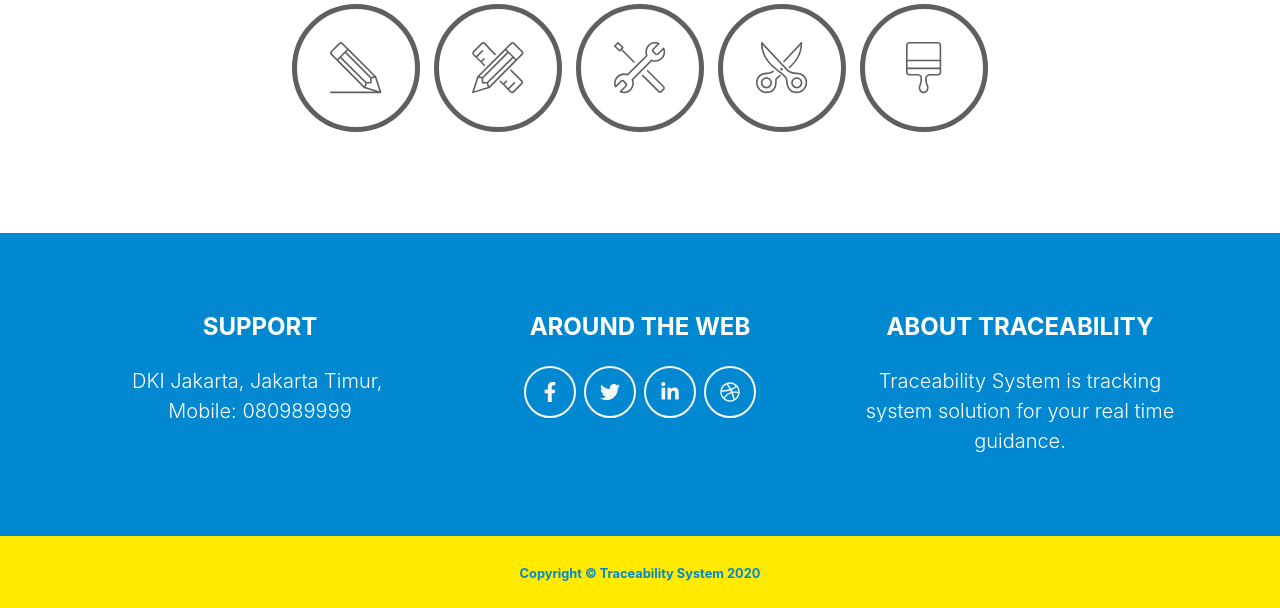
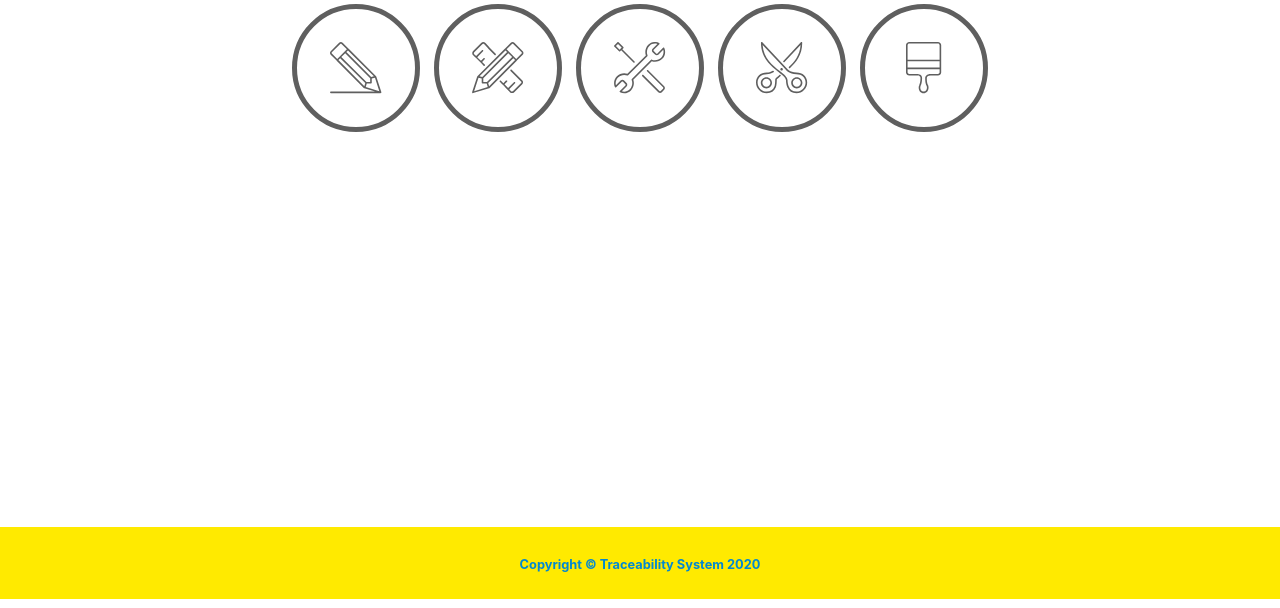
Before and after one commit to raiardinata/d3_project_RA_KGP, a PHP site: page /pages/home.php in a window 1280 px wide. Shown: the part 201-809 px from the top of the page. Run offline with PHP 8.4, Linux system fonts and the light colour scheme; some libraries are stand-ins or nearby versions.

Commit message:
Remove Footer Update

```diff
--- a/pages/home.php
+++ b/pages/home.php
@@ -126,31 +126,14 @@
             </div>
     </header>
 
-    <footer class="footer text-center">
-        <div class="container">
-            <div class="row">
-                <!-- Footer Location-->
-                <div class="col-lg-4 mb-5 mb-lg-0">
-                    <h4 class="mb-4">SUPPORT</h4>
-                    <p class="pre-wrap lead mb-0">DKI Jakarta, Jakarta Timur, <?php echo "\n";?>Mobile: 080989999</p>
-                </div>
-                <!-- Footer Social Icons-->
-                <div class="col-lg-4 mb-5 mb-lg-0">
-                    <h4 class="mb-4">AROUND THE WEB</h4><a class="btn btn-outline-light btn-social mx-1" href="#"><i class="fab fa-fw fa-facebook-f"></i></a><a class="btn btn-outline-light btn-social mx-1" href="#"><i class="fab fa-fw fa-twitter"></i></a><a class="btn btn-outline-light btn-social mx-1" href="#"><i class="fab fa-fw fa-linkedin-in"></i></a><a class="btn btn-outline-light btn-social mx-1" href="#"><i class="fab fa-fw fa-dribbble"></i></a>
-                </div>
-                <!-- Footer About Text-->
-                <div class="col-lg-4">
-                    <h4 class="mb-4">ABOUT TRACEABILITY</h4>
-                    <p class="pre-wrap lead mb-0">Traceability System is tracking system solution for your real time guidance.</p>
-                </div>
-            </div>
-        </div>
+    <footer style="position: fixed; left: 0; bottom: 0; width: 100%; text-align: center;">
+        <!-- Copyright Section-->
+        <section class="copyright py-4 text-center text-white">
+            <div class="container"><small class="pre-wrap" style="font-weight: bold;">Copyright © Traceability System 2020</small></div>
+        </section>
     </footer>
 
-    <!-- Copyright Section-->
-    <section class="copyright py-4 text-center text-white">
-        <div class="container"><small class="pre-wrap" style="font-weight: bold;">Copyright © Traceability System 2020</small></div>
-    </section>
+
     <!-- Scroll to Top Button (Only visible on small and extra-small screen sizes)-->
     <div class="scroll-to-top d-lg-none position-fixed"><a class="js-scroll-trigger d-block text-center text-white rounded" href="#page-top"><i class="fa fa-chevron-up"></i></a></div>
     <!-- Bootstrap core JS-->
```
Also changed, not shown: pages/trace.php (+7 -4 lines).
